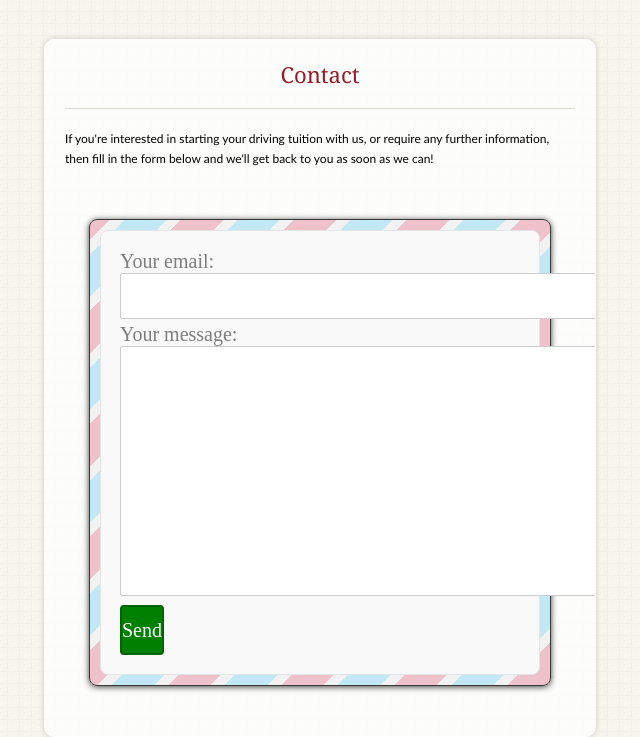
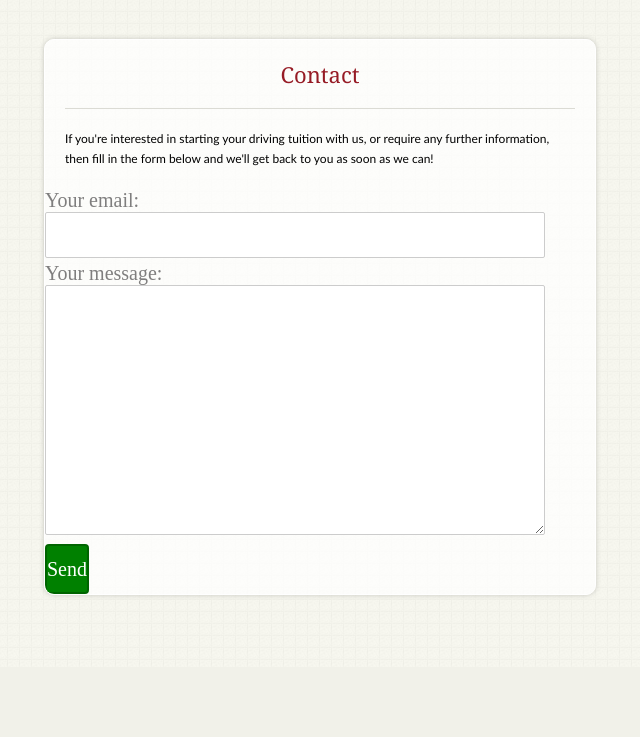
Before and after one commit to Dan-Manley/Dan-Manley.github.io, a PHP site: page /Contact.html in a window 1280 px wide. Shown: the part 133-870 px from the top of the page, without its empty margins (317-957 px from the left). After the commit the page ends 729 px from the top, so only its background shows below. Run offline with PHP 8.4, Linux system fonts and the light colour scheme; some web fonts are replaced.

Commit message:
Update Contact.css

```diff
--- a/Contact.css
+++ b/Contact.css
@@ -267,35 +267,6 @@ header#site_head {
 			box-shadow: none;
 		}
 
-		#content{
-	position:relative;
-	margin:50px auto;
-	width:400px;
-	min-height:200px;
-	z-index:100;
-	padding:30px;
-	border:1px solid #383838;
-	background: #D1D1D1;
-/* My stripped background */
-	background: repeating-linear-gradient(-45deg, #EFC1CB , #EFC1CB 30px, #F2F2F2 30px, #F2F2F2 40px, #C2E8F5 40px, #C2E8F5 70px,#F2F2F2 70px, #F2F2F2 80px);
-	border-radius:8px;
-	box-shadow:0px 1px 6px #3F3F3F;
-}
-
-#content:after{
-background:#F9F9F9;
-margin:10px;
-position: absolute;
-content : " ";
-bottom: 0;
-left: 0;
-right: 0;
-top: 0;
-z-index: -1;
-border:1px #E5E5E5 solid;
-border-radius:8px;
-}
-
 h1 {
 font-family: 'Questrial', Verdana, sans-serif;
 text-align:center;
```
